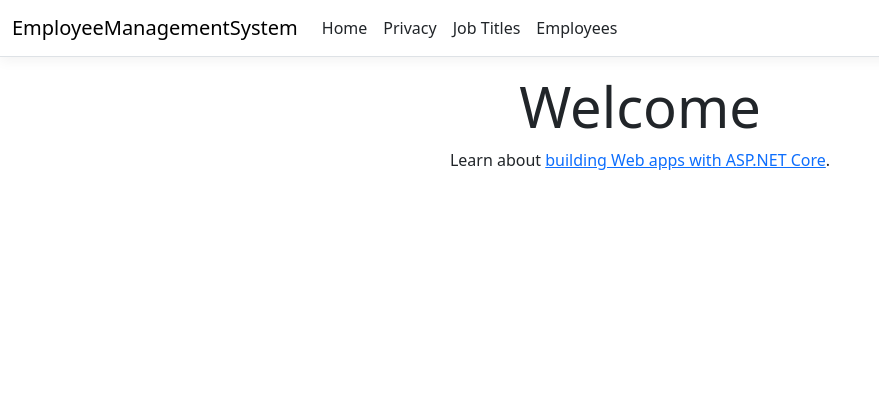
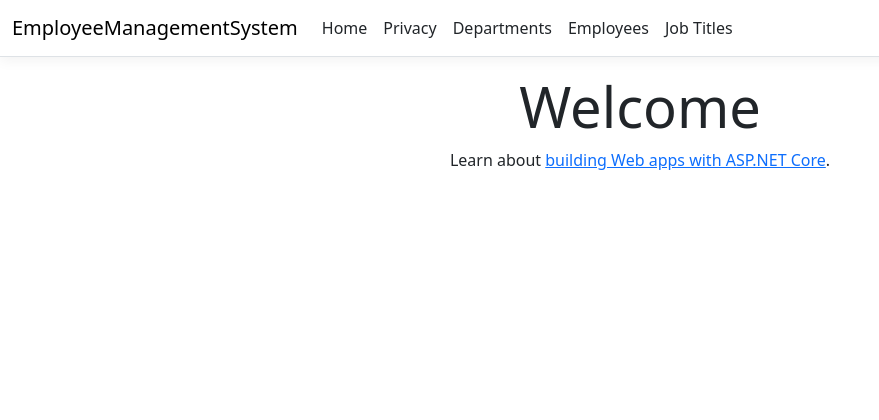
Before and after one commit to mohamedossama143/EmployeeManagementSystem, an ASP.NET Core app: page / in a window 1280 px wide. Shown: the top 420 px of the page, without its empty margins (0-879 px from the left). Run offline with ASP.NET Core 8, Linux system fonts and the light colour scheme; style sheets or scripts are compiled from the project's sources.

Commit message:
Update _Layout.cshtml
Add Departments CRUD

```diff
--- a/Views/Shared/_Layout.cshtml
+++ b/Views/Shared/_Layout.cshtml
@@ -28,11 +28,15 @@
                             <a class="nav-link text-dark" asp-controller="Home" asp-action="Privacy">Privacy</a>
                         </li>
                         <li class="nav-item">
-                            <a class="nav-link text-dark" asp-area="" asp-page="/JobTitles/Index">Job Titles</a>
+                            <a class="nav-link text-dark" asp-controller="Department" asp-action="Index">Departments</a>
                         </li>
                         <li class="nav-item">
                             <a class="nav-link text-dark" asp-controller="Employee" asp-action="Index">Employees</a>
                         </li>
+                        <li class="nav-item">
+                            <a class="nav-link text-dark" asp-area="" asp-page="/JobTitles/Index">Job Titles</a>
+                        </li>
+
                     </ul>
                 </div>
             </div>
```
